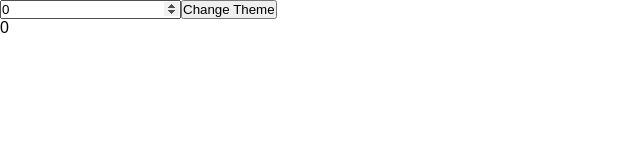
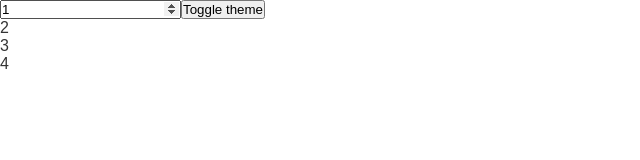
Before and after one commit to kholturaev2001/Components, a React (Create React App) app: page / in a window 1280 px wide. Shown: the top 160 px of the page, without its empty margins (0-640 px from the left). Built offline with nearby package versions, Linux system fonts and the light colour scheme; what @shopify/polaris, @shopify/react-web-worker would draw is missing.

Commit message:
add component with useCallback Hook sample

```diff
--- a/src/App.js
+++ b/src/App.js
@@ -19,7 +19,8 @@ import { Link, Outlet, Route, Routes, useParams } from "react-router-dom";
 import WebWorker from "./components/WebWorker/WebWorker";
 import YandexMap from "./components/YandexMap/YandexMap";
 import SaveInLocalStorage from "./components/SaveInLocalStorage/SaveInLocalStorage";
-import UseMemoSample from "./components/UseMemoSample/UseMemoSample";
+import UseMemo from "./components/Hooks/UseMemo/UseMemo";
+import UseCallback from "./components/Hooks/UseCallback/UseCallback";
 
 function App() {
   return (
@@ -28,7 +29,7 @@ function App() {
         path="/"
         element={
           <div>
-            <UseMemoSample />
+            <UseCallback />
           </div>
         }
       />
--- /dev/null
+++ b/src/components/Hooks/UseCallback/List.jsx
@@ -0,0 +1,16 @@
+import React from "react";
+import { useEffect } from "react";
+import { useState } from "react";
+
+const List = ({ getItems }) => {
+  const [items, setItems] = useState([]);
+
+  useEffect(() => {
+    setItems(getItems(1));
+    console.log("Updating Items");
+  }, [getItems]);
+
+  return items.map((item) => <div key={item}>{item}</div>);
+};
+
+export default List;
--- /dev/null
+++ b/src/components/Hooks/UseCallback/UseCallback.jsx
@@ -0,0 +1,43 @@
+import React, { useState, useCallback } from "react";
+import List from "./List";
+
+const UseCallback = () => {
+  const [number, setNumber] = useState(1);
+  const [dark, setDark] = useState(false);
+
+  /* The main difference of useCallback between useMemo is that, useMemo takes a
+     function and it's going to return to you the return value of that function, but
+     useCallback takes a function, but that's actually what the useCallback returns.
+  */
+  const getItems = useCallback(
+    (incrementor) => {
+      return [
+        number + incrementor,
+        number + incrementor + 1,
+        number + incrementor + 2,
+      ];
+    },
+    [number]
+  );
+
+  const theme = {
+    backgroundColor: dark ? "#333" : "#fff",
+    color: dark ? "#fff" : "#333",
+  };
+
+  return (
+    <div style={theme}>
+      <input
+        type="number"
+        value={number}
+        onChange={(e) => setNumber(parseInt(e.target.value))}
+      />
+      <button onClick={() => setDark((prevDark) => !prevDark)}>
+        Toggle theme
+      </button>
+      <List getItems={getItems} />
+    </div>
+  );
+};
+
+export default UseCallback;
--- a/src/components/UseMemoSample/UseMemoSample.jsx
+++ b/src/components/Hooks/UseMemo/UseMemo.jsx
@@ -2,7 +2,7 @@ import React from "react";
 import { useEffect } from "react";
 import { useState, useMemo } from "react";
 
-const UseMemoSample = () => {
+const UseMemo = () => {
   const [number, setNumber] = useState(0);
   const [dark, setDark] = useState(false);
   const doubleNumber = useMemo(() => {
@@ -34,7 +34,7 @@ const UseMemoSample = () => {
   );
 };
 
-export default UseMemoSample;
+export default UseMemo;
 
 function slowFunction(num) {
     console.log("Calling Slow Funciton");
```
